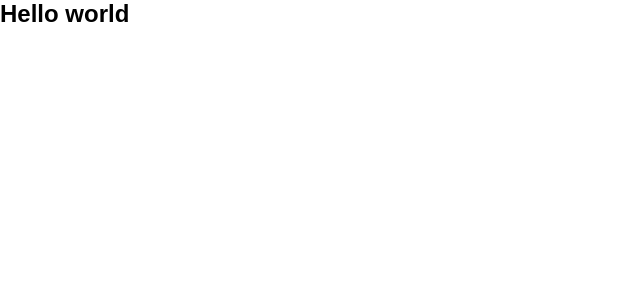
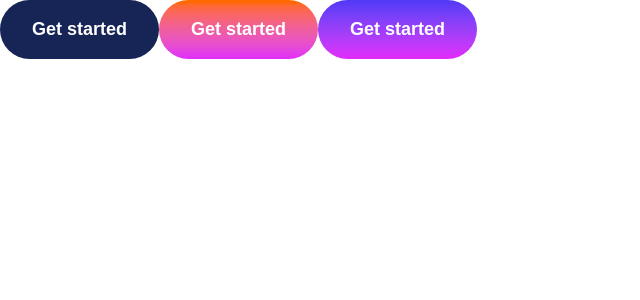
Before and after one commit to anet-eny/skilled-landing-page, a React (Vite) app: page / in a window 1280 px wide. Shown: the top 300 px of the page, without its empty margins (0-640 px from the left). Built offline with nearby package versions, Linux system fonts and the light colour scheme.

Commit message:
Create components and style Button component

```diff
--- /dev/null
+++ b/src/components/Button.jsx
@@ -0,0 +1,10 @@
+export default function Button({ children, variant = "black" }) {
+  const base = "text-white text-preset-7 py-4 px-8 rounded-full";
+  const variants = {
+    black: "bg-blue-950 hover:opacity-60",
+    orange: "bg-gradient-to-b from-orange-500 to-fuchsia-500 hover:opacity-60",
+    purple: "bg-gradient-to-b from-indigo-600 to-fuchsia-500 hover:opacity-60",
+  };
+
+  return <button className={`${base} ${variants[variant]}`}>{children}</button>;
+}
--- /dev/null
+++ b/src/components/CourseCard.jsx
@@ -0,0 +1,3 @@
+export default function CourseCard() {
+  return <></>;
+}
--- /dev/null
+++ b/src/components/CoursesSection.jsx
@@ -0,0 +1,3 @@
+export default function CoursesSection() {
+  return <></>;
+}
--- /dev/null
+++ b/src/components/Footer.jsx
@@ -0,0 +1,3 @@
+export default function Footer() {
+  return <></>;
+}
--- /dev/null
+++ b/src/components/Header.jsx
@@ -0,0 +1,3 @@
+export default function Header() {
+  return <></>;
+}
--- /dev/null
+++ b/src/components/Hero.jsx
@@ -0,0 +1,3 @@
+export default function Hero() {
+  return <></>;
+}
--- /dev/null
+++ b/src/components/HighlightCard.jsx
@@ -0,0 +1,3 @@
+export default function HighlightCard() {
+  return <></>;
+}
--- a/src/pages/Home.jsx
+++ b/src/pages/Home.jsx
@@ -1,7 +1,11 @@
+import Button from "../components/Button";
+
 export default function Home() {
   return (
     <main>
-      <h1 className="text-preset-4">Hello world</h1>
+      <Button variant="black">Get started</Button>
+      <Button variant="orange">Get started</Button>
+      <Button variant="purple">Get started</Button>
     </main>
   );
 }
```
